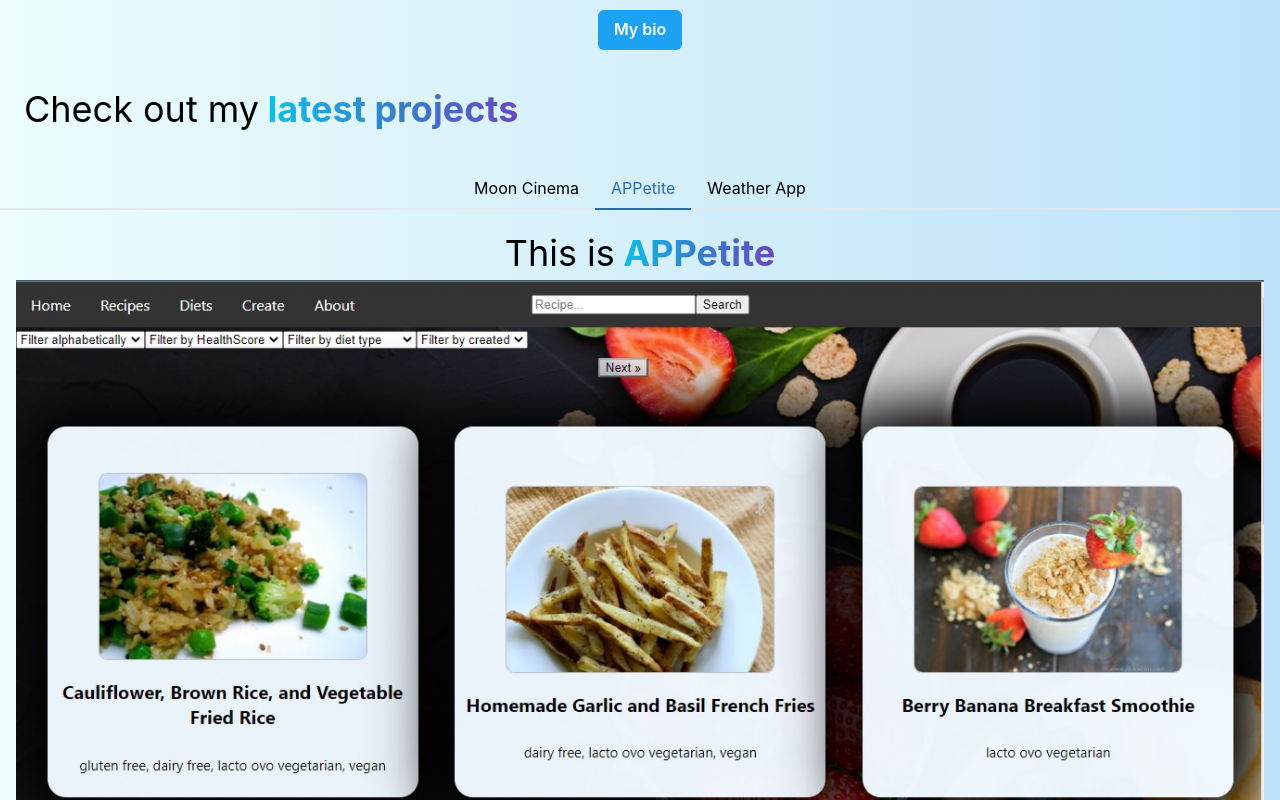
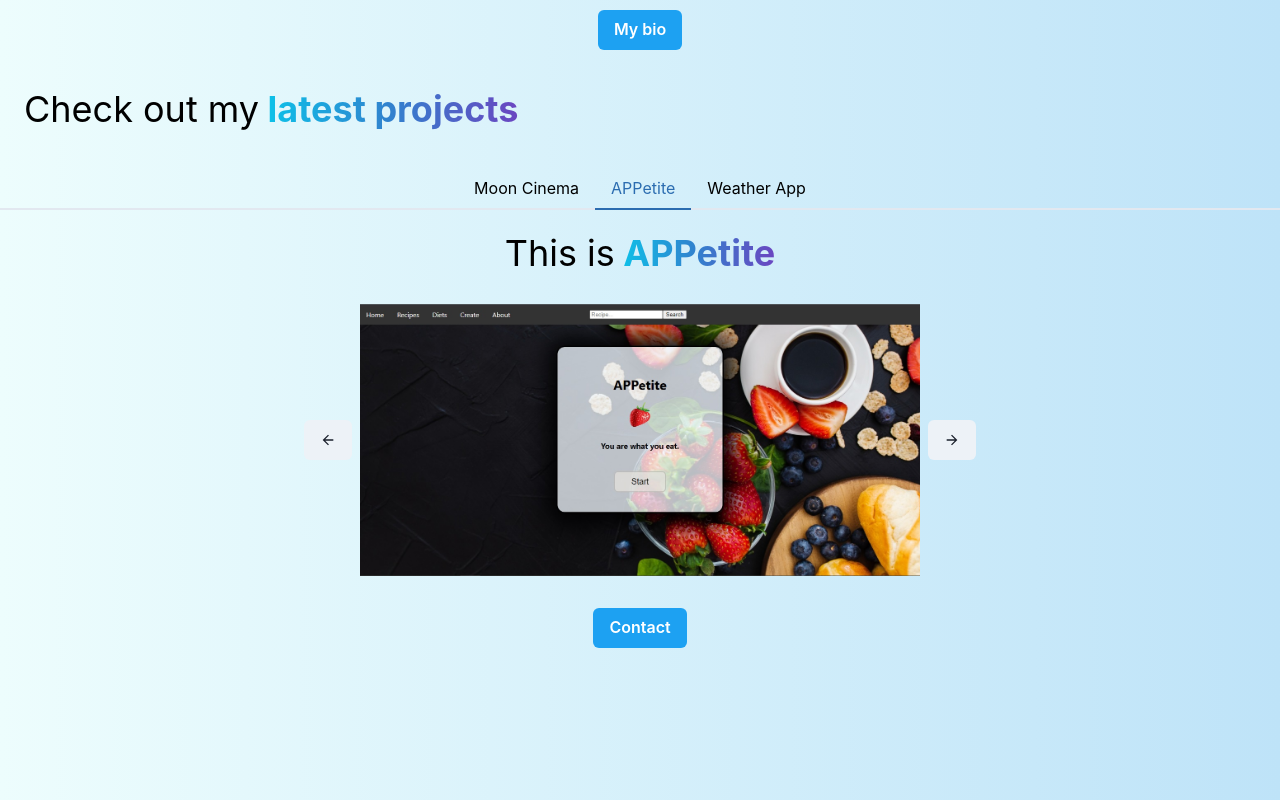
Before and after one commit to gjuancruz/portfolio, a React (Create React App) app: page /blue in a window 1280 px wide. Both pictures are taken after a click on the tab "APPetite". Shown: the top 800 px of the page. Built offline with nearby package versions, Linux system fonts and the light colour scheme.

Commit message:
projects page updated

```diff
--- a/src/index.js
+++ b/src/index.js
@@ -14,13 +14,14 @@ const theme = extendTheme({
         color: 'black',
       },
       // styles for the `a`
-      a: {
-        color: 'black',
-        transition: 'transform .3s',
-        _hover: {
-          transform: 'scale(1.1)'
-        },
-      }
+      // a: {
+      //   color: 'black',
+      //   transition: 'transform .3s',
+      //   _hover: {
+      //     transform: 'scale(1.1)',
+      //   },
+      //   zIndex:'999'
+      // }
     },
   },
 })
--- a/src/pages/Blue.jsx
+++ b/src/pages/Blue.jsx
@@ -1,14 +1,19 @@
-import React from 'react';
+import React, { useEffect, useState } from 'react';
 import { Link } from "react-router-dom";
 import { motion } from 'framer-motion'
 import styles from './Blue.module.css'
-import { Box, Button, Flex, Stack, Text, useMediaQuery, Tabs, TabList, TabPanels, Tab, TabPanel, Image, useBoolean } from "@chakra-ui/react"
+import { Box, Button, Flex, Stack, Text, useMediaQuery, Tabs, TabList, TabPanels, Tab, TabPanel, Image, useBoolean, VStack, HStack, Icon } from "@chakra-ui/react"
+import {ArrowForwardIcon, ArrowBackIcon} from '@chakra-ui/icons'
 import mooncinemaimg from '../assets/moon-cinema-0.jpg'
-import appetiteimg from '../assets/pi-foods-1.jpg'
+import appetiteimg from '../assets/pi-foods-0.jpg'
+import appetiteimg2 from '../assets/pi-foods-1.jpg'
+import appetiteimg3 from '../assets/pi-foods-3.jpg'
+
 import weatherappimg from '../assets/weatherappimg.png'
 const Blue = () => {
     const [isNotSmallerScreen] = useMediaQuery('(min-width:600px)')
     const [flag, setFlag] = useBoolean()
+    const [imagecount, setImagecount] = useState(0)
     return (
         <motion.div
             key={1}
@@ -39,34 +44,45 @@ const Blue = () => {
                         <TabPanel>
                             <Flex justifyContent="center">
                                 <Text fontSize='4xl' fontWeigth='semibold'>This is</Text>
-                                <Text fontSize='4xl' fontWeight="bold" bgGradient="linear(to-r, cyan.400, blue.500, purple.600)" bgClip="text"> Moon Cinema</Text>
+                                <Text fontSize='4xl' fontWeight="bold" bgGradient="linear(to-r, cyan.400, blue.500, purple.600)" bgClip="text" mb='3vh'> Moon Cinema</Text>
                             </Flex>
-                            <Image
-                                borderRadius='20px'
-                                onMouseEnter={setFlag.on} onMouseLeave={setFlag.off}
-                                src={mooncinemaimg}
-                                alignSelf="center"
-                            />
+                            <iframe width="560" height="315" src="https://www.youtube.com/embed/zadB0K5Brzo" title="YouTube video player" frameborder="0" allow="accelerometer; autoplay; clipboard-write; encrypted-media; gyroscope; picture-in-picture" allowfullscreen></iframe>
                         </TabPanel>
                         <TabPanel>
                             <Flex justifyContent="center">
                                 <Text fontSize='4xl' fontWeigth='semibold'>This is</Text>
-                                <Text fontSize='4xl' fontWeight="bold" bgGradient="linear(to-r, cyan.400, blue.500, purple.600)" bgClip="text"> APPetite</Text>
+                                <Text fontSize='4xl' fontWeight="bold" bgGradient="linear(to-r, cyan.400, blue.500, purple.600)" bgClip="text" mb='3vh'> APPetite</Text>
                             </Flex>
-                            <Image
-                                src={appetiteimg}
-                                alignSelf="center"
-                            />
+                            <HStack justifyContent='center'>
+                                {(imagecount === 0) && <Button disabled><Icon as={ArrowBackIcon} /></Button>}
+                                {(imagecount > 0) && <Button onClick={() => setImagecount(imagecount - 1)}><Icon as={ArrowBackIcon} /></Button>}
+                                <a target="_blank" href="https://pi-foods-seven.vercel.app/">
+                                <motion.img
+                                    src={((imagecount === 0) && appetiteimg) || ((imagecount === 1) && appetiteimg2) || ((imagecount === 2) && appetiteimg3)}
+                                    width="560" height="315"
+                                    key={imagecount}
+                                    initial={{ x: -10, opacity: 0 }}
+                                    animate={{ x: 0, opacity: 1 }}
+                                    transition={{ type: "spring", stiffness: 75 }}
+                                />
+                                </a>
+                                {(imagecount < 2) && <Button onClick={() => setImagecount(imagecount + 1)}><Icon as={ArrowForwardIcon} /></Button>}
+                                {(imagecount === 2) && <Button disabled><Icon as={ArrowForwardIcon} /></Button>}
+                            </HStack>
                         </TabPanel>
                         <TabPanel>
                             <Flex justifyContent="center">
                                 <Text fontSize='4xl' fontWeigth='semibold'>This is</Text>
-                                <Text fontSize='4xl' fontWeight="bold" bgGradient="linear(to-r, cyan.400, blue.500, purple.600)" bgClip="text"> Weather App</Text>
+                                <Text fontSize='4xl' fontWeight="bold" bgGradient="linear(to-r, cyan.400, blue.500, purple.600)" bgClip="text" mb='3vh'> Weather App</Text>
                             </Flex>
+                            <a target="_blank" href="https://weather-app-gjuancruz.vercel.app/">
                             <Image
                                 src={weatherappimg}
                                 alignSelf="center"
+                                width="560"
+                                height="270"
                             />
+                            </a>
                         </TabPanel>
                     </TabPanels>
                 </Tabs>
```
Also changed, not shown: src/assets/pi-foods-0.jpg (added), src/assets/pi-foods-3.jpg (added).
